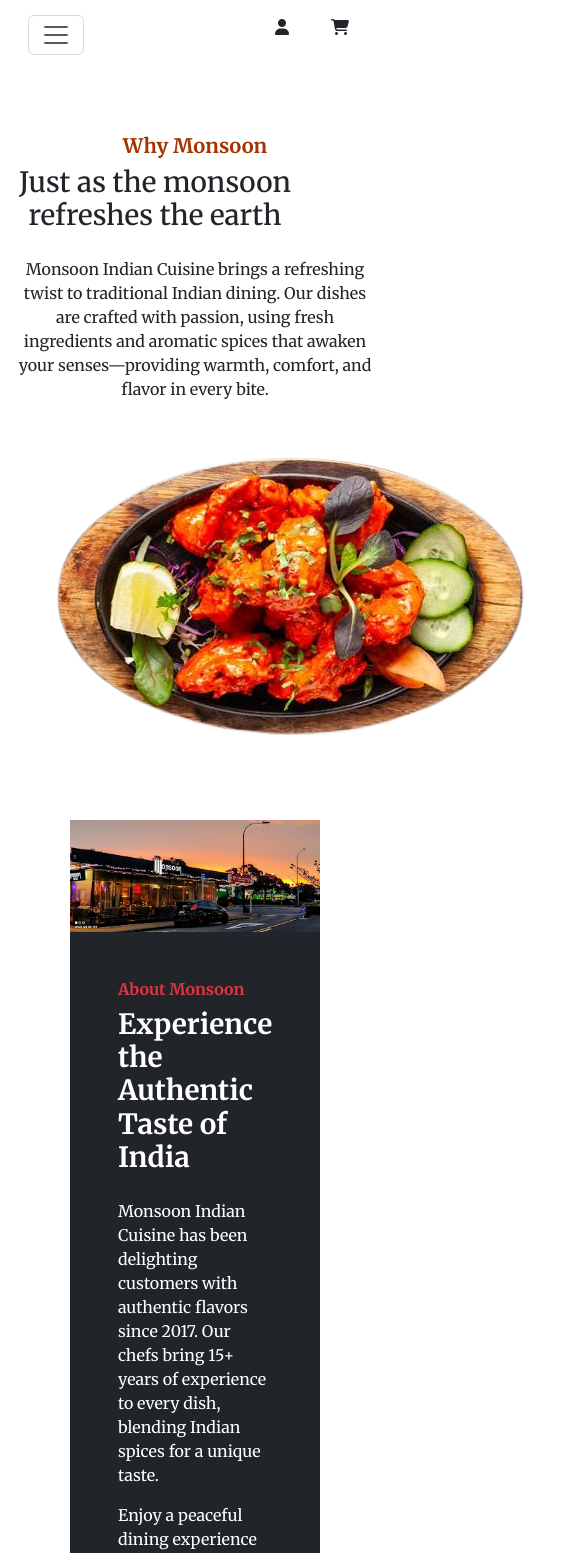
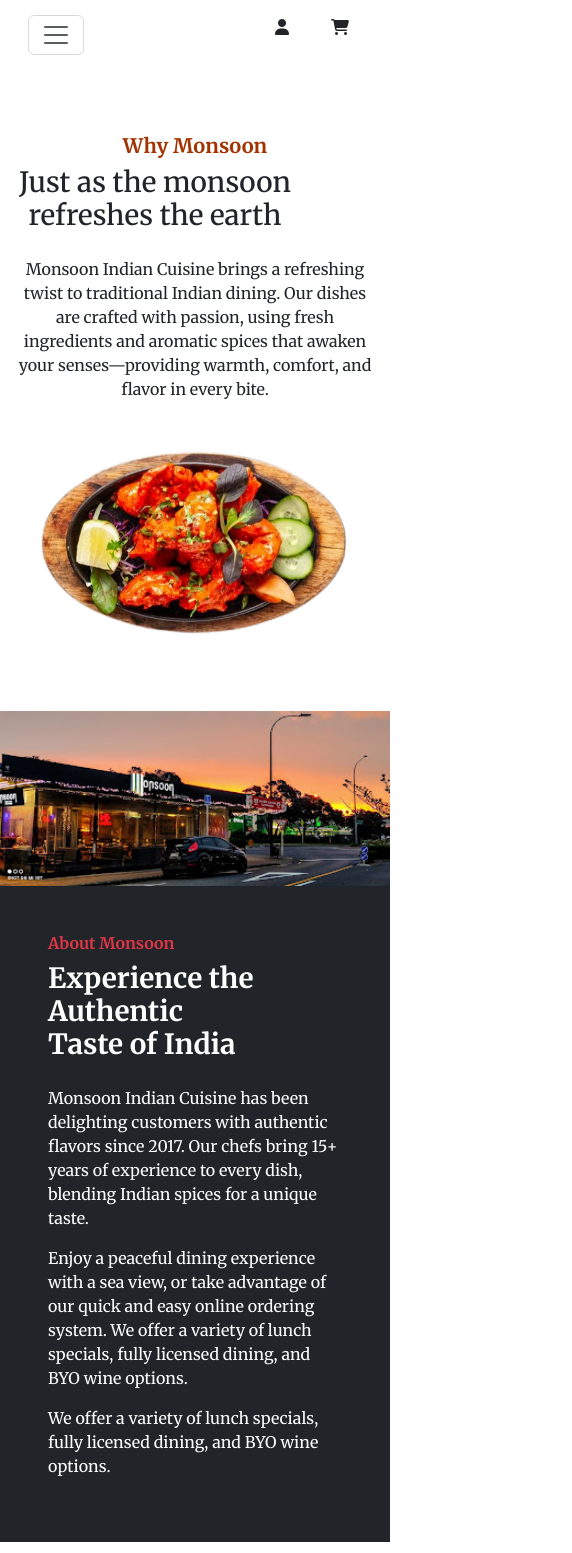
Before and after one commit to Jun2025-react/monsoon-cuisine-react, a React (Create React App) app: page /about in a window 390 px wide. Shown: the top 1553 px of the page, 572 px wide, since content can reach past the window. Built offline with nearby package versions, Linux system fonts and the light colour scheme; a web font is replaced by a local one.

Commit message:
[Design] Change CSS for mobile

```diff
--- a/src/components/About/MiddleSection.jsx
+++ b/src/components/About/MiddleSection.jsx
@@ -1,8 +1,9 @@
 import React from 'react';
 import {INFO_SECTION_IMAGE} from '../../constants/constants'
+import styles from './MiddleSection.module.css';
 
 const MiddleSection = () => {
-
+    console.log("styles: ", styles);
     const TITLE = "About Monsoon";
     const SUBTITLE_1 = "Experience the Authentic";
     const SUBTITLE_2 = "Taste of India";
@@ -11,13 +12,13 @@
     const DESCRIPTION_3 = "We offer a variety of lunch specials, fully licensed dining, and BYO wine options.";
 
     return (
-        <section className="black-bg-margin bg-dark">
+        <section className={`${styles['black-bg-margin']} bg-dark`}>
             <div className="container-fluid px-0">
                 <div className="row g-0 h-100">
 
                     <div className="col-md-6 ">
                         <img src={INFO_SECTION_IMAGE} alt="Monsoon Exterior"
-                            className="img-fluid h-100" />
+                            className="img-fluid h-100 w-100" />
                     </div>
 
                     <div className="col-md-6 d-flex align-items-center bg-dark text-white p-5">
--- /dev/null
+++ b/src/components/About/MiddleSection.module.css
@@ -0,0 +1,11 @@
+.black-bg-margin {
+    margin-left: 70px;
+    margin-right: 70px;
+}
+
+@media screen and (max-width: 991.98px) {
+    .black-bg-margin {
+        margin-left: 0;
+        margin-right: 0;
+    }
+}
--- a/src/components/FloatingImage.jsx
+++ b/src/components/FloatingImage.jsx
@@ -10,6 +10,7 @@
             src={src}
             alt={alt}
             className={`${isFading ? styles.hidden : styles.show}`}
+            style={{ width: "100%", height: "100%", objectFit: "cover" }}
         />
     );
 }
--- a/src/components/Footer/Footer.module.css
+++ b/src/components/Footer/Footer.module.css
@@ -2,3 +2,10 @@
     padding-top: 8rem !important;
     padding-bottom: 8rem !important;
 }
+@media screen and (max-width: 991.98px) {
+    .footerPadding {
+        padding-top: 4rem !important;
+        padding-bottom: 4rem !important;
+    }
+
+}
--- a/src/components/MenuItem.jsx
+++ b/src/components/MenuItem.jsx
@@ -7,7 +7,7 @@
     return (
         <div className="col-md-4 px-2 pb-3" >
             <div className={`card text-center ${cardClass}`} >
-                <img src={item.image_path} className="card-img-top" alt="Menu" style={{height:"230px", width:"400px"}} />
+                <img src={item.image_path} className="card-img-top" alt="Menu" style={{height:"230px", width:"400px", margin: "0 auto"}} />
                 <div className="card-body ">
                     <TypographyH5>{item.name}</TypographyH5>
                     <Paragraph1 className="card-text">{item.description}</Paragraph1>
--- a/src/components/MenuSection.jsx
+++ b/src/components/MenuSection.jsx
@@ -14,7 +14,7 @@
                     <h2 className="text-danger fw-bold mb-3">{title}</h2>
                     <p className="mb-4">{content}</p>
                     {!!hasBtn && <div className="mb-5">
-                        <button className="btn btn-outline-light px-4 py-2" >View More</button>
+                        <button className="btn btn-outline-light px-4 py-2" onClick={()=>document.location='/menu'} >View More</button>
                     </div>}
                 </div>
                 <div className="row g-4 pt-5">
```
